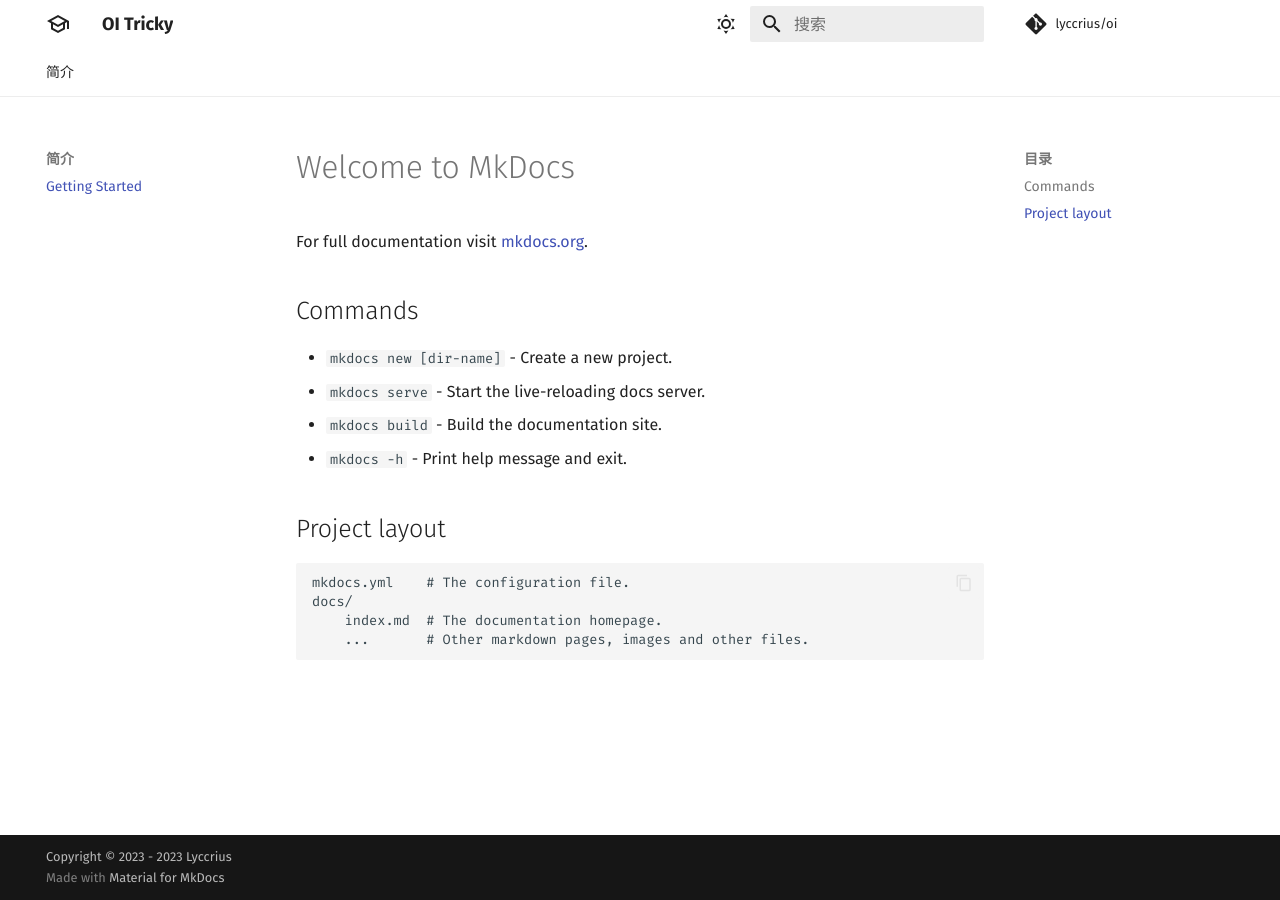
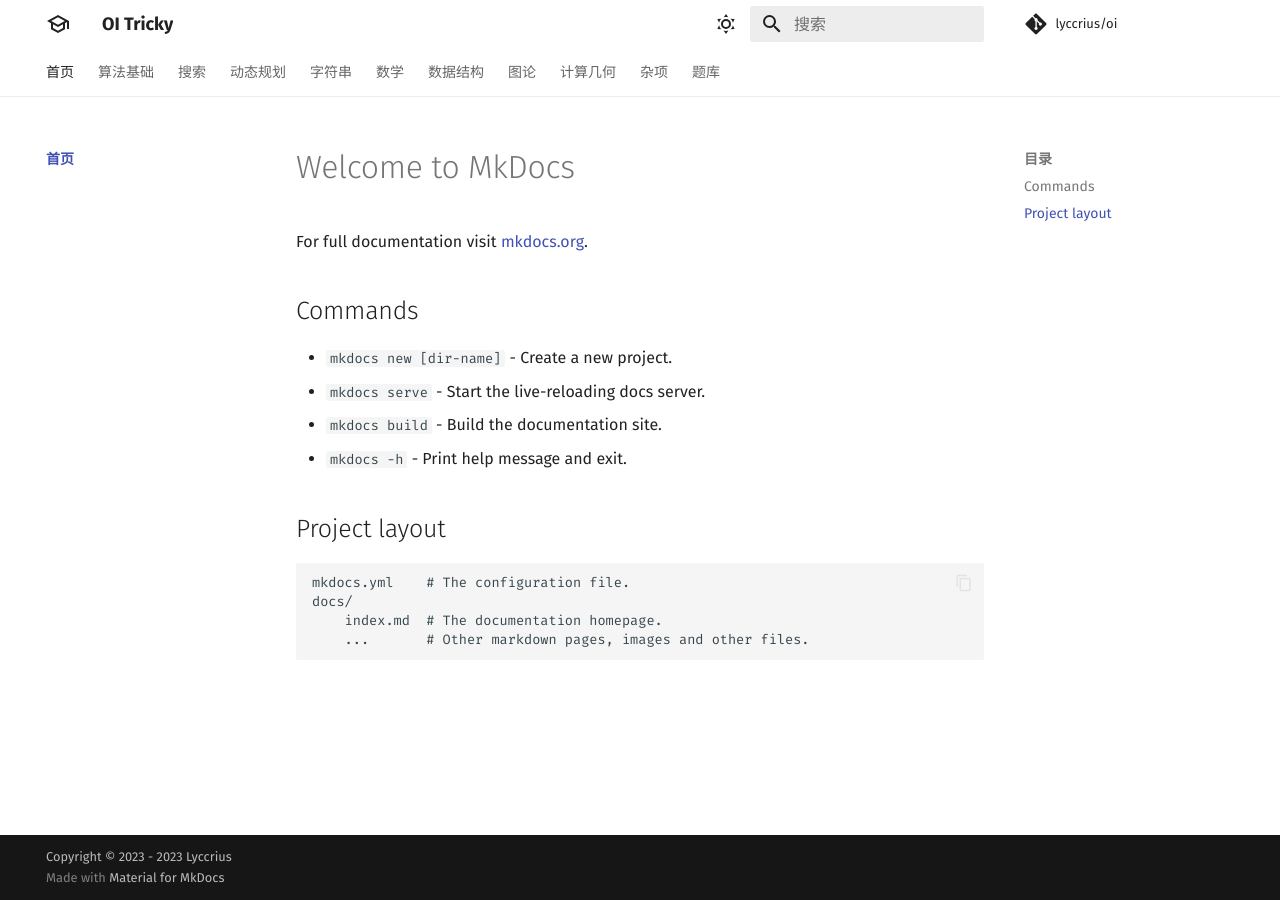
Before and after one commit to lyccrius/oi, an MkDocs documentation site: the page built from docs/index.md, in a window 1280 px wide. Built offline with MkDocs 1.6.1 and Material for MkDocs 9.7.7, drawn with Linux system fonts in a browser that asks for light colours; nearby versions of some CDN libraries; library files that are not in the unit come from our copies; comment, search, counter and statistics services are not loaded; some of the changed lines change nothing that is shown.

Commit message:
make nav

```diff
--- a/docs/index.md
+++ b/docs/index.md
@@ -1,4 +1,4 @@
-title: OI Wiki
+title: OI Tricky
 
 # Welcome to MkDocs
 
--- a/mkdocs.yml
+++ b/mkdocs.yml
@@ -18,11 +18,13 @@ theme:
   font:
     text: 'Fira Sans'
     code: 'Fira Mono'
-  favicon: 'favicon.ico'
+  favicon: 'favicon.png'
   features:
     - content.code.copy
+    - navigation.instant
     - navigation.tabs
-    - navigation.instant
+    - navigation.tracking
+    - navigation.indexes
   icon:
     logo: 'material/school-outline'
   palette:
@@ -55,5 +57,35 @@ extra_css:
 
 # Page tree
 nav:
-  - 简介:
-    - Getting Started: index.md
+  - 首页:
+    - 开始: index.md
+  - 算法基础:
+    - basic/index.md
+  - 搜索:
+    - search/index.md
+  - 动态规划:
+    - dp/index.md
+  - 字符串:
+    - string/index.md
+  - 数学:
+    - math/index.md
+  - 数据结构:
+    - ds/index.md
+  - 图论:
+    - graph/index.md
+  - 计算几何:
+    - geometry/index.md
+  - 杂项:
+    - misc/index.md
+  - 题库:
+    - problemset/index.md
+    - Luogu:
+      - problemset/luogu/index.md
+    - LibreOJ:
+      - problemset/loj/index.md
+    - Universal Online Judge:
+      - problemset/uoj/index.md
+    - AtCoder:
+      - problemset/at/index.md
+    - Codeforces:
+      - problemset/cf/index.md
```
Also changed, not shown: docs/basic/index.md (added), docs/dp/index.md (added), docs/ds/index.md (added), docs/favicon.png (added), docs/geometry/index.md (added), docs/graph/index.md (added), docs/math/index.md (added), docs/misc/index.md (added), docs/problemset/at/index.md (added), docs/problemset/cf/index.md (added), docs/problemset/index.md (added), docs/problemset/loj/index.md (added), docs/problemset/luogu/index.md (added), docs/problemset/uoj/index.md (added), 2 more files, 2 other files.
